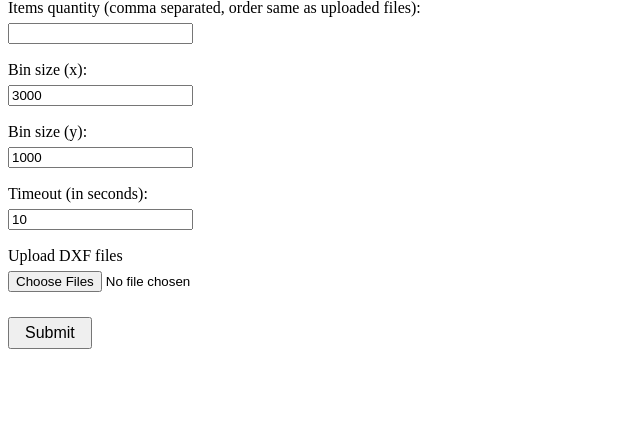
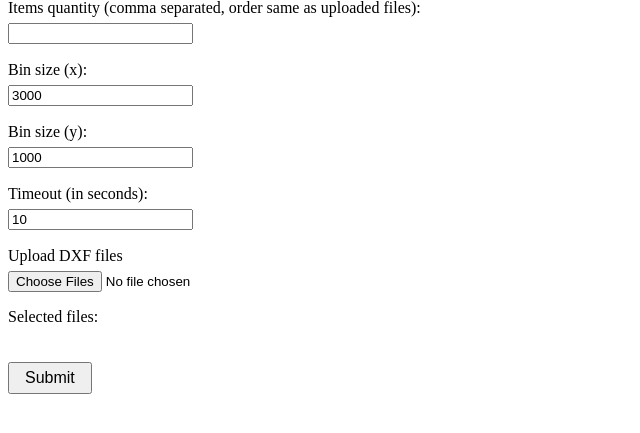
Before and after one commit to taivy/any_cut_nester_ui, a Flask app: page / in a window 1280 px wide. Shown: the part 128-561 px from the top of the page, without its empty margins (0-640 px from the left). Run offline with Flask 2, Linux system fonts and the light colour scheme.

Commit message:
display uploaded files list on main page

```diff
--- a/app/static/index.css
+++ b/app/static/index.css
@@ -12,6 +12,10 @@
     margin-bottom: 6px;
 }
 
+.uploaded-files-list {
+    margin-top: 5px;
+}
+
 #submit-button {
     margin-top: 20px;
     font-size: 12pt;
--- a/app/templates/index.html
+++ b/app/templates/index.html
@@ -4,6 +4,17 @@
         <meta charset="UTF-8">
         <title>Nester Interface</title>
         <link rel="stylesheet" type="text/css" href='{{ url_for('static', filename='index.css') }}' />
+        <script>
+updateList = function() {
+    var input = document.getElementById('files');
+    var output = document.getElementById('fileList');
+    var children = "";
+    for (var i = 0; i < input.files.length; ++i) {
+        children += '<li class="uploaded-file__item">' + (i + 1) + '. ' + input.files.item(i).name + '</li>';
+    }
+    output.innerHTML = '<ul class="uploaded-files-list">'+children+'</ul>';
+}
+        </script>
     </head>
     <body>
         <h1>Nesting service</h1>
@@ -23,7 +34,9 @@
 
             <div class="form-field">
                 <p class="form-field__description">Upload DXF files</p>
-                <input type="file" name="file[]" multiple="">
+                <input type="file" id="files" name="file[]" multiple="" onchange="javascript:updateList()">
+                <p>Selected files:</p>
+                <div id="fileList"></div>
             </div>
 
             <button type="submit" id="submit-button" class="btn btn-primary">Submit</button>
```
